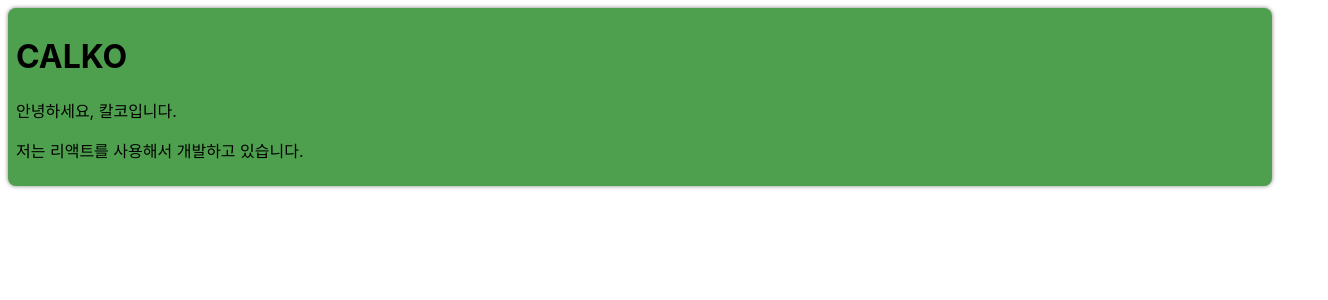
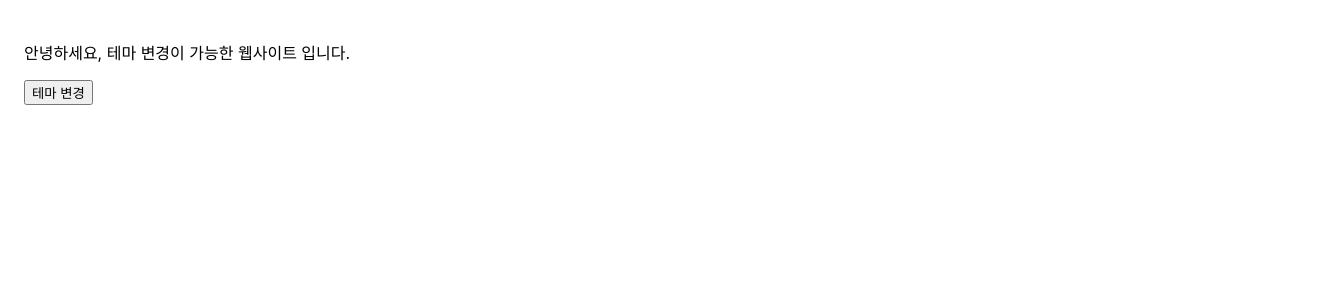
Before and after one commit to CALKO9611/inflearnLecture, a React (Create React App) app in the folder 처음 만난 리액트/my-app/: page / in a window 1280 px wide. Shown: the top 300 px of the page, 1328 px wide, since content can reach past the window. Built offline with nearby package versions, Linux system fonts and the light colour scheme.

Commit message:
#15-3 (실습) Context를 사용하여 테마 변경 기능 만들기

```diff
--- /dev/null
+++ b/처음 만난 리액트/my-app/src/chapter_14/DarkOrLight.jsx
@@ -0,0 +1,23 @@
+import { useState, useCallback } from "react";
+import ThemeContext from "./ThemeContext";
+import MainContent from "./MainContent";
+
+function DarkOrLight(props) {
+  const [theme, setTheme] = useState("light");
+
+  const toggleTheme = useCallback(() => {
+    if (theme === "light") {
+      setTheme("dark");
+    } else if (theme === "dark") {
+      setTheme("light");
+    }
+  }, [theme]);
+
+  return (
+    <ThemeContext.Provider value={{ theme, toggleTheme }}>
+      <MainContent />
+    </ThemeContext.Provider>
+  );
+}
+
+export default DarkOrLight;
--- /dev/null
+++ b/처음 만난 리액트/my-app/src/chapter_14/MainContent.jsx
@@ -0,0 +1,23 @@
+import { useContext } from "react";
+import ThemeContext from "./ThemeContext";
+
+function MainContent(props) {
+  const { theme, toggleTheme } = useContext(ThemeContext);
+
+  return (
+    <div
+      style={{
+        width: "100vw",
+        height: "100vh",
+        padding: "1.5rem",
+        backgroundColor: theme === "light" ? "white" : "black",
+        color: theme === "light" ? "black" : "white",
+      }}
+    >
+      <p>안녕하세요, 테마 변경이 가능한 웹사이트 입니다.</p>
+      <button onClick={toggleTheme}>테마 변경</button>
+    </div>
+  );
+}
+
+export default MainContent;
--- /dev/null
+++ b/처음 만난 리액트/my-app/src/chapter_14/ThemeContext.jsx
@@ -0,0 +1,6 @@
+import React from "react";
+
+const ThemeContext = React.createContext();
+ThemeContext.displayName = "ThemeContext";
+
+export default ThemeContext;
--- a/처음 만난 리액트/my-app/src/index.js
+++ b/처음 만난 리액트/my-app/src/index.js
@@ -14,10 +14,11 @@ import AttendanceBook from "./chapter_10/AttendanceBook";
 import SignUp from "./chapter_11/SignUp";
 import Calculator from "./chapter_12/Calculator";
 import ProfileCard from "./chapter_13/ProfileCard";
+import DarkOrLight from "./chapter_14/DarkOrLight";
 
 const root = ReactDOM.createRoot(document.getElementById("root"));
 root.render(
-  <ProfileCard />
+  <DarkOrLight />
   /* 실습을 위해 StrictMode 해제했다. */
   // <React.StrictMode>
   // </React.StrictMode>
```
